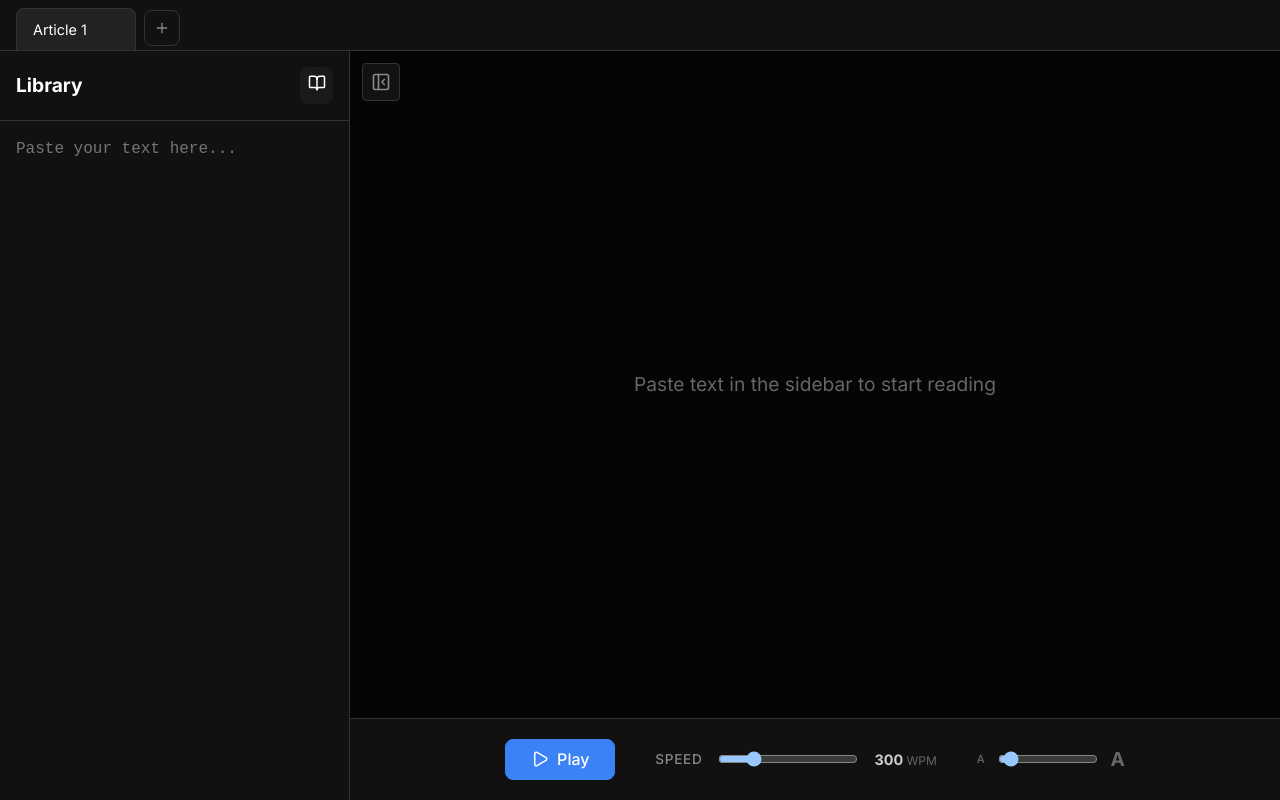
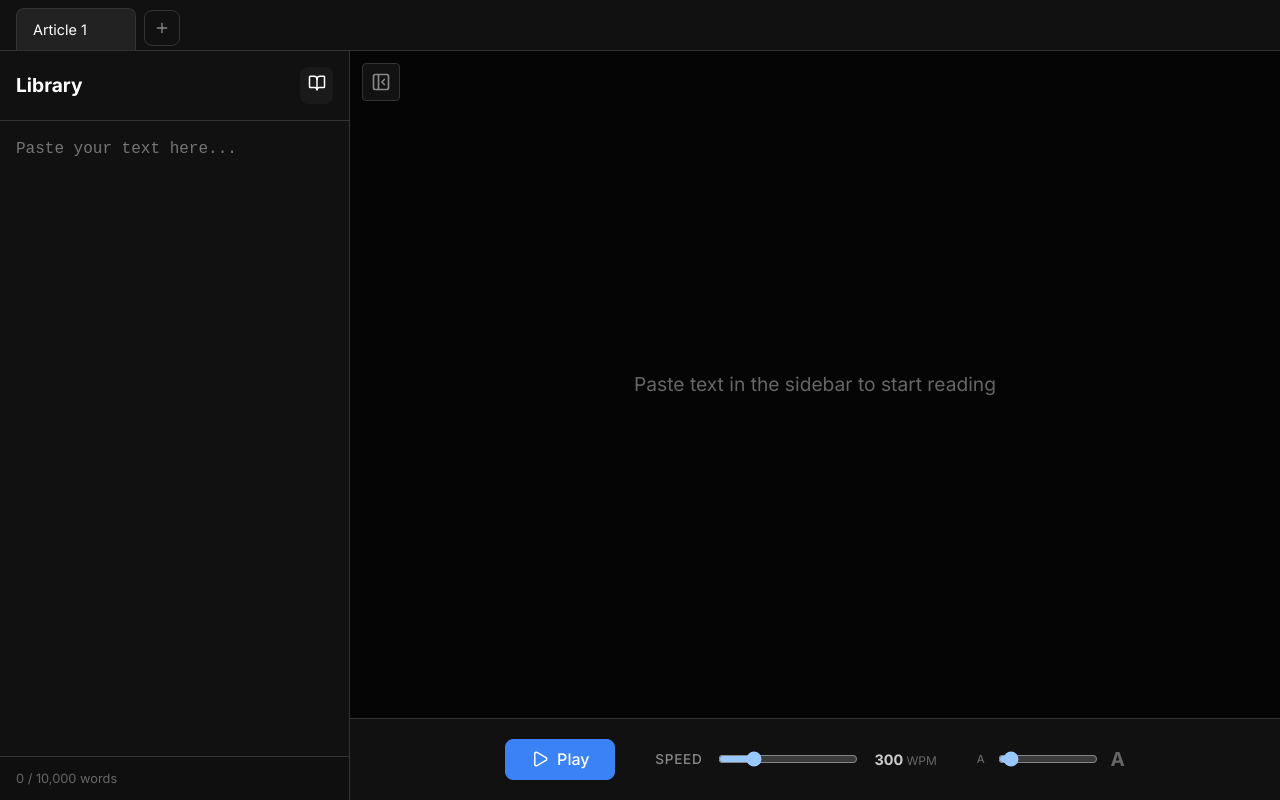
Before and after one commit to ed-marquez/fast-reader-app, a React (Vite) app: page / in a window 1280 px wide. Built offline with nearby package versions, Linux system fonts and the light colour scheme.

Commit message:
Add localStorage persistence, 10k word limit, and word counter UI

```diff
--- a/src/App.tsx
+++ b/src/App.tsx
@@ -1,4 +1,4 @@
-import { useState, useCallback } from 'react';
+import { useState, useCallback, useEffect } from 'react';
 import { ReaderSession } from './components/ReaderSession';
 import { Plus, X } from 'lucide-react';
 import './index.css';
@@ -10,9 +10,29 @@ interface Tab {
 }
 
 function App() {
-  const [tabs, setTabs] = useState<Tab[]>([{ id: '1', name: 'Article 1', text: '' }]);
-  const [activeTabId, setActiveTabId] = useState<string>('1');
+  const [tabs, setTabs] = useState<Tab[]>(() => {
+    const saved = localStorage.getItem('fast-reader-tabs');
+    return saved ? JSON.parse(saved) : [{ id: '1', name: 'Article 1', text: '' }];
+  });
+
+  const [activeTabId, setActiveTabId] = useState<string>(() => {
+    const saved = localStorage.getItem('fast-reader-active-tab');
+    // Verify the saved active ID actually exists in the saved tabs
+    const savedTabs = localStorage.getItem('fast-reader-tabs');
+    const tabsList = savedTabs ? JSON.parse(savedTabs) : [{ id: '1' }];
+    return saved && tabsList.some((t: Tab) => t.id === saved) ? saved : tabsList[0].id;
+  });
+
   const [editingTabId, setEditingTabId] = useState<string | null>(null);
+
+  // Persistence effects
+  useEffect(() => {
+    localStorage.setItem('fast-reader-tabs', JSON.stringify(tabs));
+  }, [tabs]);
+
+  useEffect(() => {
+    localStorage.setItem('fast-reader-active-tab', activeTabId);
+  }, [activeTabId]);
 
   const addTab = () => {
     if (tabs.length >= 10) return;
@@ -36,10 +56,22 @@ function App() {
   };
 
   const updateTabText = useCallback((id: string, newText: string) => {
+    // 10,000 word limit
+    let processedText = newText;
+    const words = newText.split(/\s+/).filter(w => w.length > 0);
+
+    if (words.length > 10000) {
+      // Reconstruct text from the first 10,000 words
+      // We try to preserve original spacing where possible but simple join is safer for now
+      // A more robust approach would be to find the index of the 10000th word end in string
+      // But for this requirement, splitting and joining is sufficient and safe
+      processedText = words.slice(0, 10000).join(' ');
+    }
+
     setTabs(prev => {
       const tab = prev.find(t => t.id === id);
-      if (tab && tab.text === newText) return prev;
-      return prev.map(t => t.id === id ? { ...t, text: newText } : t);
+      if (tab && tab.text === processedText) return prev;
+      return prev.map(t => t.id === id ? { ...t, text: processedText } : t);
     });
   }, []);
 
--- a/src/components/Sidebar.tsx
+++ b/src/components/Sidebar.tsx
@@ -84,6 +84,19 @@ export const Sidebar: React.FC<SidebarProps> = ({
           </div>
         )}
       </div>
+
+      <div style={{
+        padding: '0.75rem 1rem',
+        borderTop: '1px solid var(--border-color)',
+        fontSize: '0.8rem',
+        color: '#666',
+        display: 'flex',
+        justifyContent: 'space-between',
+        background: 'rgba(0,0,0,0.1)'
+      }}>
+        <span>{words.length.toLocaleString()} / 10,000 words</span>
+        {words.length >= 10000 && <span style={{ color: '#ef4444', fontWeight: 600 }}>Limit reached</span>}
+      </div>
     </div>
   );
 };
```
